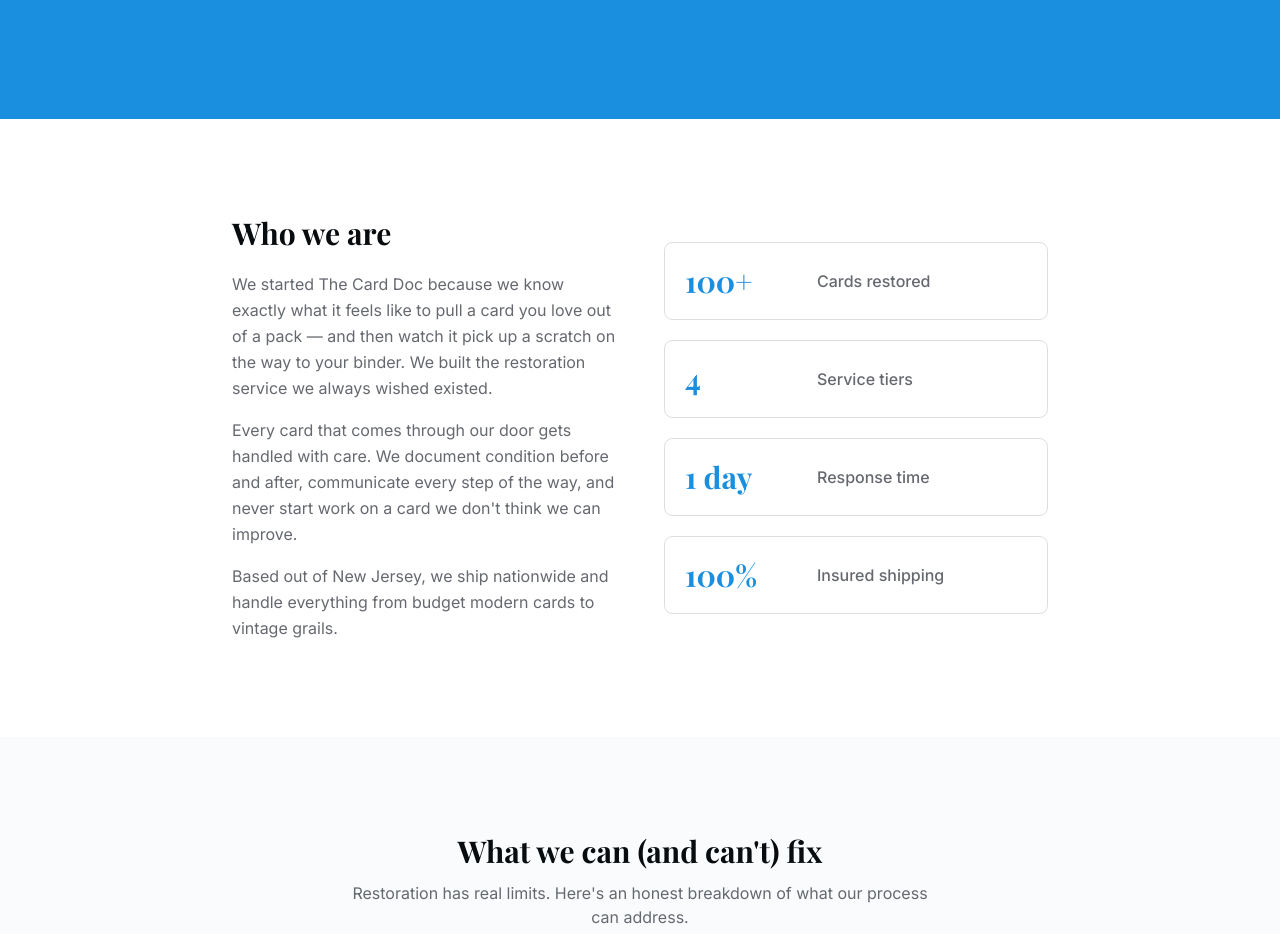
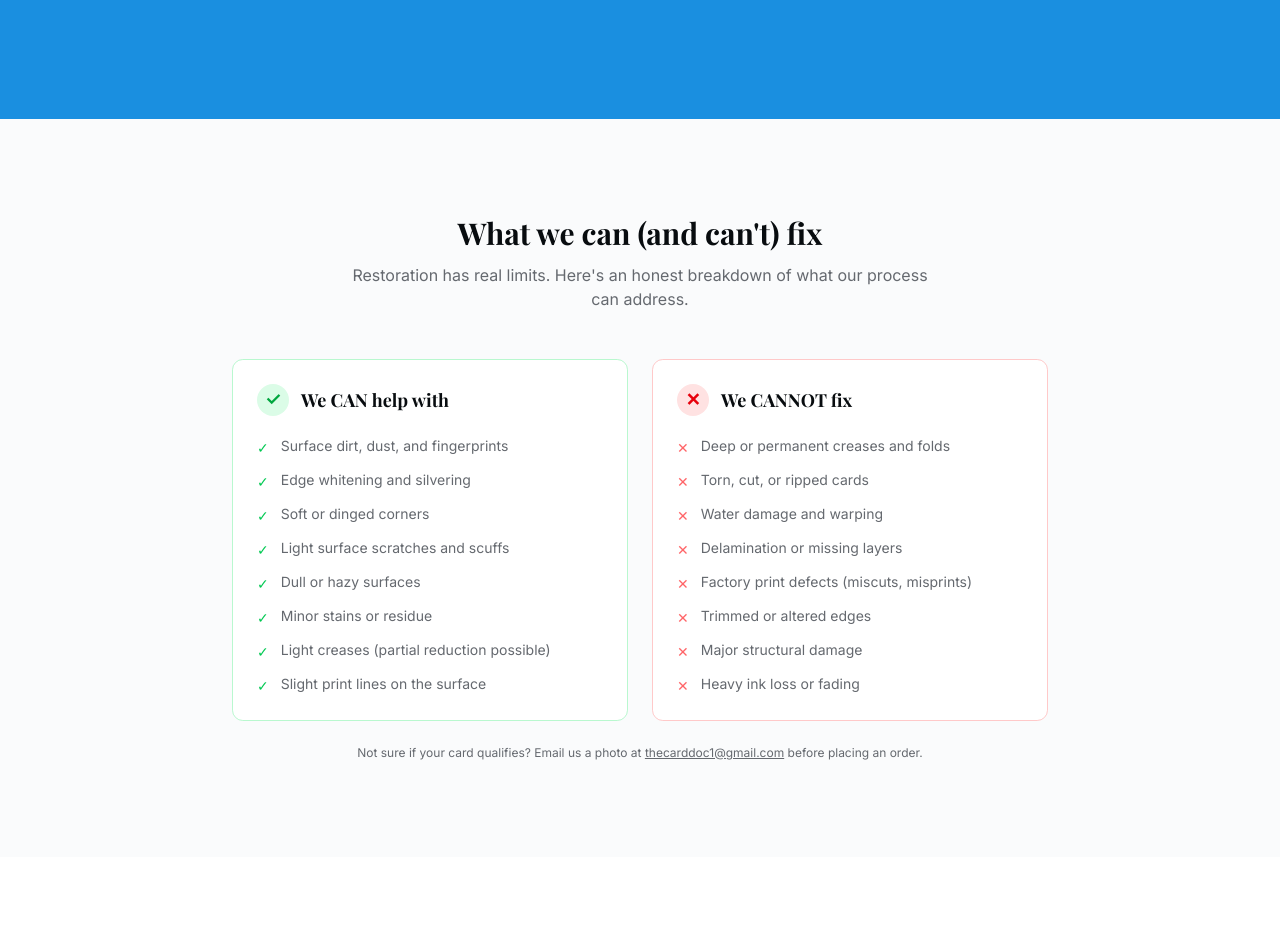
Before and after one commit to gswizzy111/card-restoration, a Next.js app in the folder Desktop/POKEMON/card-restoration/: page /about in a window 1280 px wide. Shown: the part 483-1417 px from the top of the page. Built offline with nearby package versions, Linux system fonts and the light colour scheme.

Commit message:
Remove who we are section and stats block from About Us page
Co-Authored-By: Claude Sonnet 4.6 <noreply@anthropic.com>

```diff
--- a/Desktop/POKEMON/card-restoration/app/(public)/about/page.tsx
+++ b/Desktop/POKEMON/card-restoration/app/(public)/about/page.tsx
@@ -71,38 +71,6 @@ export default function AboutPage() {
         </div>
       </section>
 
-      {/* About section */}
-      <section className="py-16 md:py-24 bg-white">
-        <div className="max-w-4xl mx-auto px-6 md:px-10">
-          <div className="grid md:grid-cols-2 gap-12 items-center">
-            <div>
-              <h2 className="font-heading text-3xl font-bold text-foreground mb-5">Who we are</h2>
-              <p className="text-muted-foreground leading-relaxed mb-4">
-                We started The Card Doc because we know exactly what it feels like to pull a card you love out of a pack — and then watch it pick up a scratch on the way to your binder. We built the restoration service we always wished existed.
-              </p>
-              <p className="text-muted-foreground leading-relaxed mb-4">
-                Every card that comes through our door gets handled with care. We document condition before and after, communicate every step of the way, and never start work on a card we don&apos;t think we can improve.
-              </p>
-              <p className="text-muted-foreground leading-relaxed">
-                Based out of New Jersey, we ship nationwide and handle everything from budget modern cards to vintage grails.
-              </p>
-            </div>
-            <div className="flex flex-col gap-5">
-              {[
-                { stat: "100+", label: "Cards restored" },
-                { stat: "4", label: "Service tiers" },
-                { stat: "1 day", label: "Response time" },
-                { stat: "100%", label: "Insured shipping" },
-              ].map(({ stat, label }) => (
-                <div key={label} className="flex items-center gap-5 p-5 rounded-xl border border-border">
-                  <p className="font-heading text-3xl font-bold text-[#1a8fe0] w-28 shrink-0">{stat}</p>
-                  <p className="text-muted-foreground font-medium">{label}</p>
-                </div>
-              ))}
-            </div>
-          </div>
-        </div>
-      </section>
 
       {/* Can / Cannot fix */}
       <section className="py-16 md:py-24 bg-secondary/30">
```
